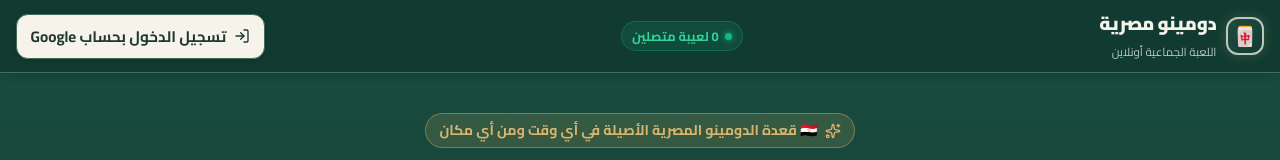
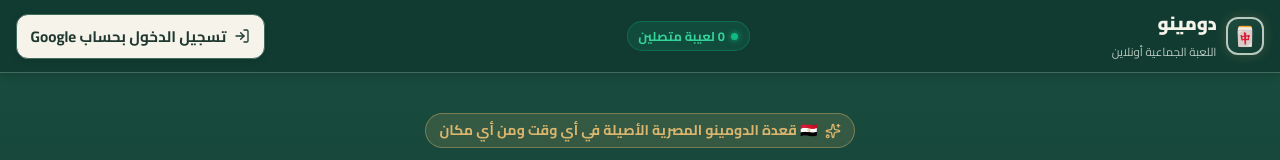
Before and after one commit to gaberbadr/domino, a React (Vite) app: page / in a window 1280 px wide. Shown: the top 160 px of the page. Built offline with nearby package versions, Linux system fonts and the light colour scheme; no server answers.

Commit message:
first commit 16

```diff
--- a/src/constants/strings.ts
+++ b/src/constants/strings.ts
@@ -1,5 +1,5 @@
 export const STRINGS = {
-  appTitle: "دومينو مصرية",
+  appTitle: "دومينو",
   appSubtitle: "اللعبة الشعبية الأصيلة.. العب مع صحابك أونلاين على القهوة",
   startPlaying: "ابدأ اللعب",
   createRoom: "إنشاء أوضة",
```
